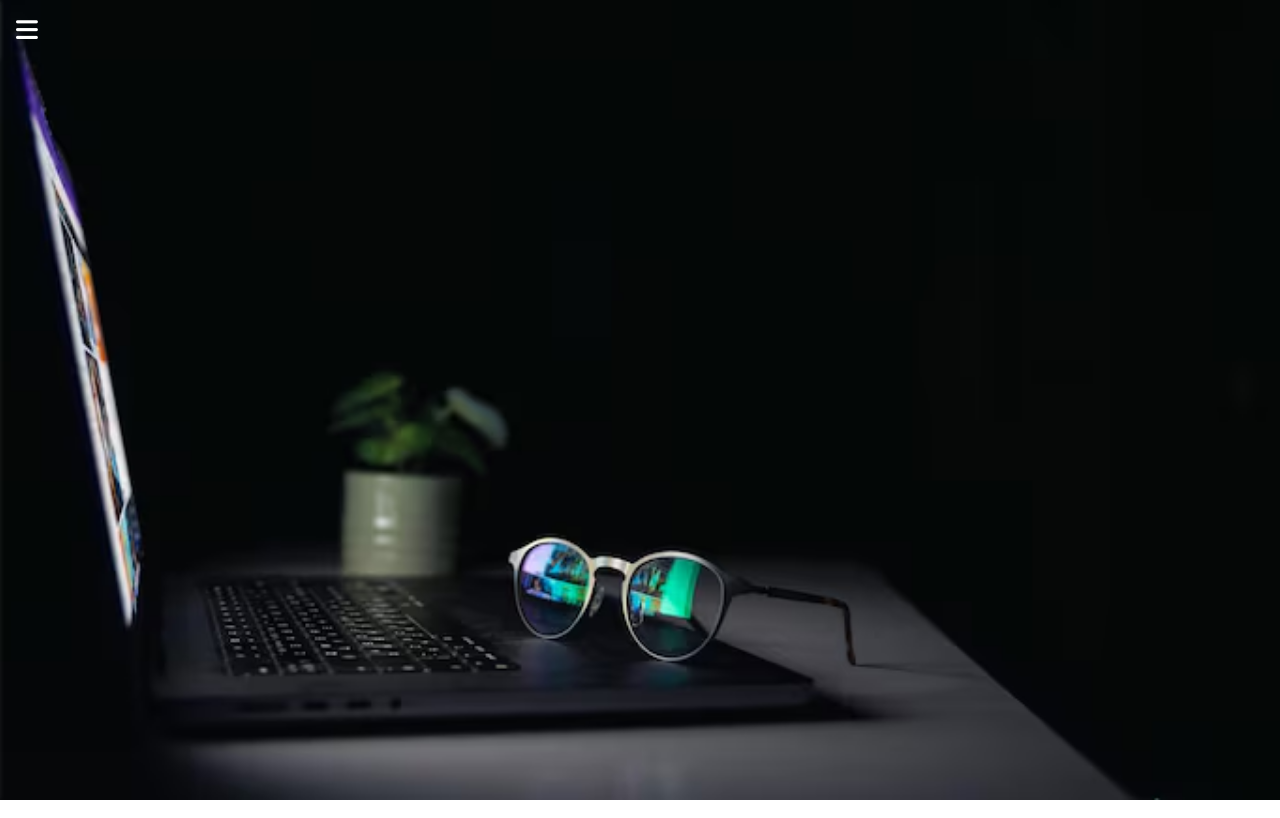
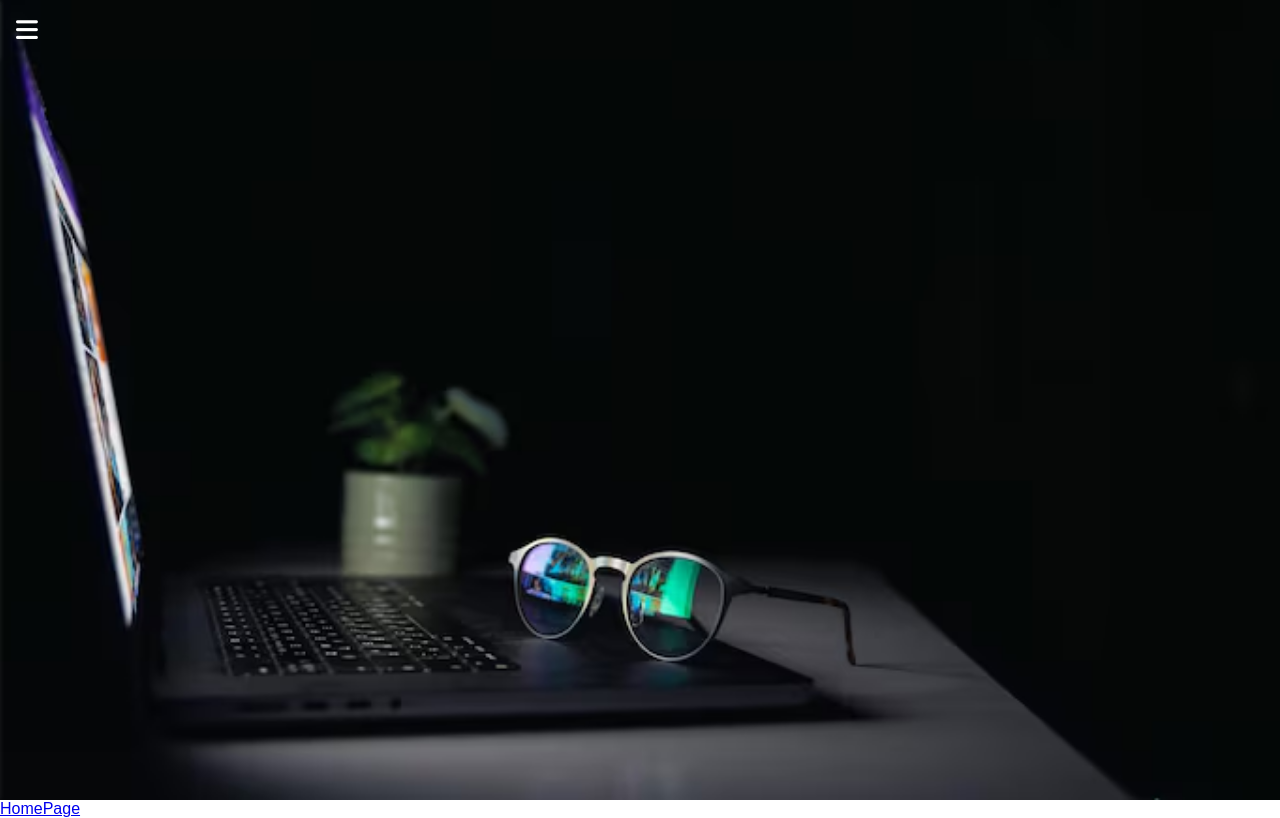
Before and after one commit to Mehrabdev458/sidebar-menu, a plain HTML site: page index.html in a window 1280 px wide. Drawn offline with Linux system fonts and the light colour scheme.

Commit message:
Update index.html

```diff
--- a/index.html
+++ b/index.html
@@ -48,7 +48,7 @@
 
         </div>
     </div>
-    <a href="https://Mehrabdev458.github.io/homepage/">
+<a href="https://Mehrabdev458.github.io/homepage/">HomePage</a>
 </body>
 
 </html>
```
